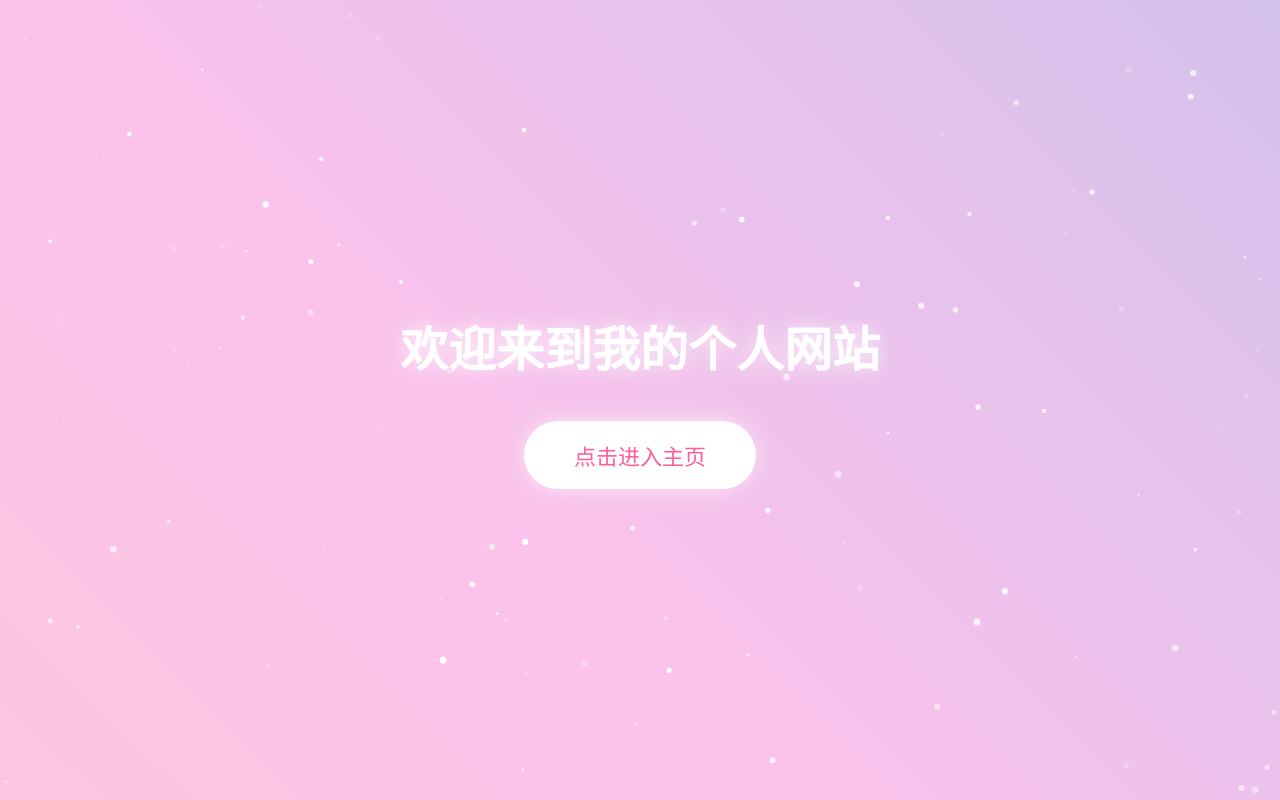
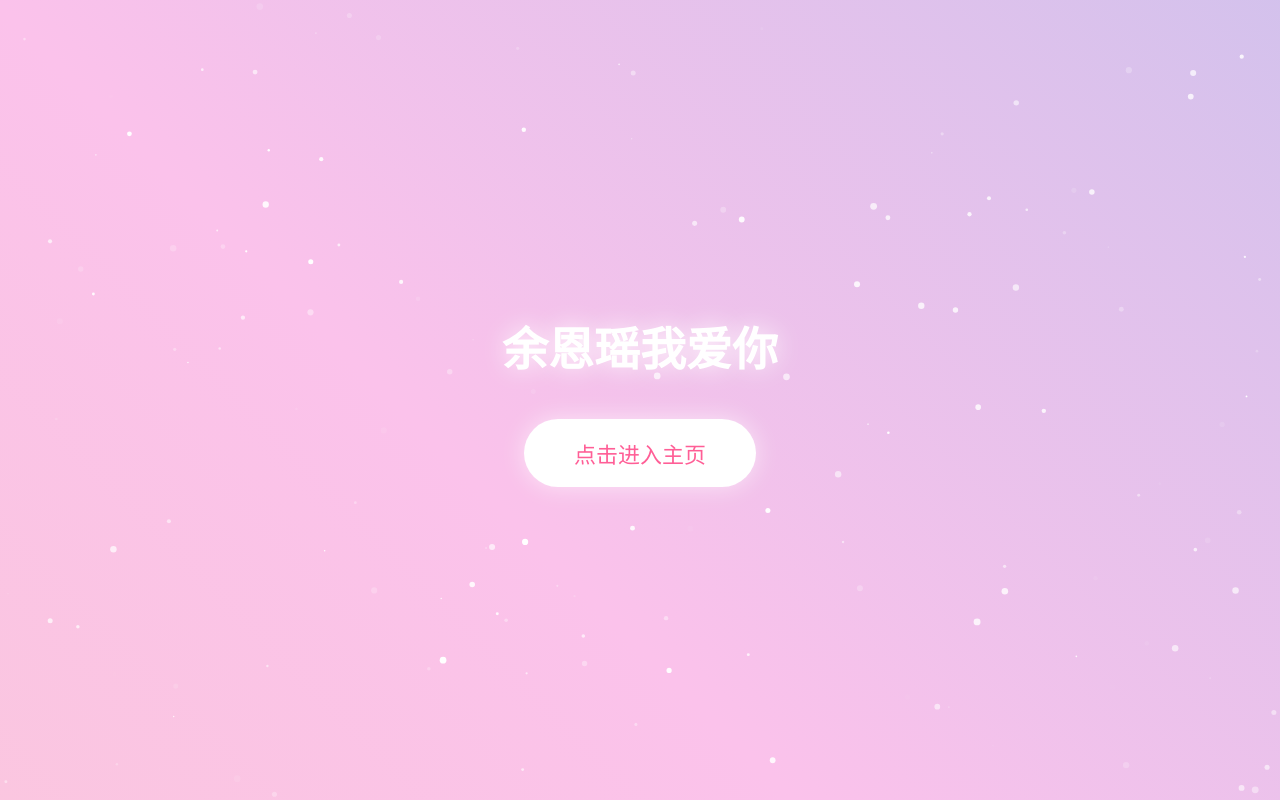
Before and after one commit to xiaoz725/xiaoz.github.io, a plain HTML site: page index.html in a window 1280 px wide. Drawn offline with Linux system fonts and the light colour scheme.

Commit message:
Update index.html

```diff
--- a/index.html
+++ b/index.html
@@ -2,7 +2,7 @@
 <html lang="zh-CN">
 <head>
     <meta charset="UTF-8">
-    <title>我的个人网站</title>
+    <title>余恩瑶我爱你</title>
     <style>
         * {
             margin: 0;
@@ -10,7 +10,6 @@
             box-sizing: border-box;
         }
 
-        /* 渐变粉色背景 */
         body {
             width: 100vw;
             height: 100vh;
@@ -26,14 +25,12 @@
             position: relative;
         }
 
-        /* 背景渐变动画 */
         @keyframes gradientBG {
             0% { background-position: 0% 50%; }
             50% { background-position: 100% 50%; }
             100% { background-position: 0% 50%; }
         }
 
-        /* 闪粉星光画布 */
         #sparkles {
             position: absolute;
             top: 0;
@@ -43,19 +40,22 @@
             pointer-events: none;
         }
 
-        /* 欢迎文字 */
-        .welcome {
-            font-size: 48px;
+        .love-text {
+            font-size: 46px;
             color: white;
             font-weight: bold;
-            text-shadow: 0 0 20px rgba(255, 255, 255, 0.8);
+            text-shadow: 0 0 25px rgba(255,255,255,0.9);
             margin-bottom: 40px;
             text-align: center;
+            z-index: 10;
             animation: fadeIn 2s ease;
-            z-index: 10;
         }
 
-        /* 点击按钮 */
+        @keyframes fadeIn {
+            from { opacity: 0; transform: translateY(20px); }
+            to { opacity: 1; transform: translateY(0); }
+        }
+
         .enter-btn {
             padding: 18px 50px;
             font-size: 22px;
@@ -73,26 +73,25 @@
             transform: scale(1.1);
             box-shadow: 0 0 35px rgba(255, 255, 255, 1);
         }
-
-        @keyframes fadeIn {
-            from { opacity: 0; transform: translateY(30px); }
-            to { opacity: 1; transform: translateY(0); }
-        }
     </style>
 </head>
 
 <body>
-    <!-- 闪粉效果 -->
+    <audio id="bgMusic" loop autoplay>
+        <source src="https://webfs.yun.kugou.com/202506011032/4b772991291232299999999999999999/128/part/0/9/09090909090909090909090909090909.mp3" type="audio/mpeg">
+    </audio>
+
     <canvas id="sparkles"></canvas>
 
-    <!-- 欢迎文字 -->
-    <div class="welcome">欢迎来到我的个人网站</div>
+    <div class="love-text">余恩瑶我爱你</div>
 
-    <!-- 点击进入按钮 -->
     <button class="enter-btn" onclick="goNext()">点击进入主页</button>
 
     <script>
-        // ===================== 闪粉星光特效 =====================
+        window.addEventListener('click', function() {
+            document.getElementById('bgMusic').play();
+        }, { once: true });
+
         const canvas = document.getElementById('sparkles');
         const ctx = canvas.getContext('2d');
         canvas.width = window.innerWidth;
@@ -109,14 +108,14 @@
             };
         }
 
-        for (let i = 0; i < 120; i++) sparks.push(createSpark());
+        for (let i = 0; i < 150; i++) sparks.push(createSpark());
 
         function drawSparkles() {
-            ctx.clearRect(0, 0, canvas.width, canvas.height);
+            ctx.clearRect(0,0,canvas.width,canvas.height);
             for (let s of sparks) {
                 ctx.beginPath();
-                ctx.arc(s.x, s.y, s.r, 0, Math.PI * 2);
-                ctx.fillStyle = `rgba(255, 255, 255, ${s.opacity})`;
+                ctx.arc(s.x,s.y,s.r,0,Math.PI*2);
+                ctx.fillStyle = `rgba(255,255,255,${s.opacity})`;
                 ctx.fill();
                 s.y += s.speed;
                 if (s.y > canvas.height) s.y = 0;
@@ -125,11 +124,9 @@
         }
         drawSparkles();
 
-        // ===================== 点击跳转 =====================
         function goNext() {
-            document.querySelector('.welcome').innerText = "正在进入…";
+            document.querySelector('.love-text').innerText = "正在进入…";
             setTimeout(() => {
-                // 跳转到第二页
                 window.location.href = "home.html";
             }, 800);
         }
```
